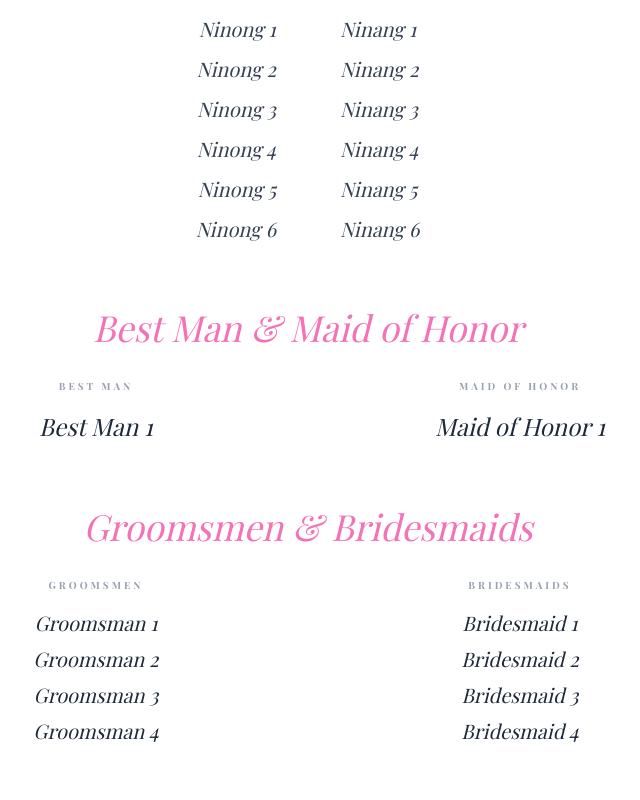
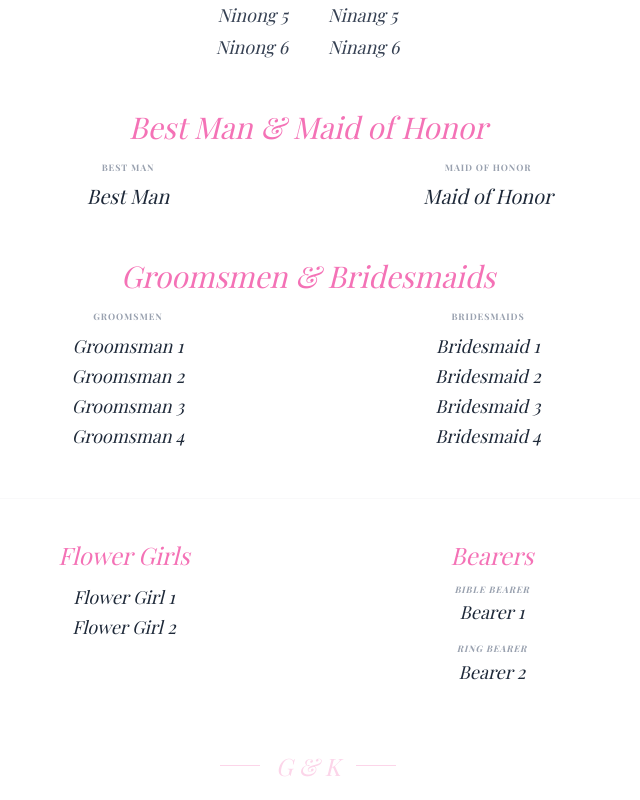
Before and after one commit to shekinahgran/wedding-website, a React (Vite) app: page / in a window 1280 px wide. Shown: the part 3940-4740 px from the top of the page, without its empty margins (332-972 px from the left). Built offline with nearby package versions, Linux system fonts and the light colour scheme; a web font is replaced by a local one.

Commit message:
minor revision

```diff
--- a/src/components/Entourage.tsx
+++ b/src/components/Entourage.tsx
@@ -1,11 +1,26 @@
 import React from 'react';
 import { motion } from 'framer-motion';
 
+interface MemberPair {
+  left?: string;
+  right?: string;
+  label?: string;
+  name?: string;
+  names?: string[];
+}
+
+interface EntourageGroup {
+  role: string;
+  isSplit?: boolean;
+  isPair?: boolean;
+  members: (string | MemberPair)[];
+}
+
 const Entourage: React.FC = () => {
-  const entourageGroups = [
+  const entourageGroups: EntourageGroup[] = [
     {
       role: 'Wedding Officiant',
-      members: ['Pastor Victor Ricalde']
+      members: ['Pastor [name]']
     },
     {
       role: 'Principal Sponsors',
@@ -23,8 +38,8 @@ const Entourage: React.FC = () => {
       role: 'Best Man & Maid of Honor',
       isPair: true,
       members: [
-        { label: 'Best Man', name: 'Best Man 1' },
-        { label: 'Maid of Honor', name: 'Maid of Honor 1' }
+        { label: 'Best Man', name: 'Best Man' },
+        { label: 'Maid of Honor', name: 'Maid of Honor' }
       ]
     },
     {
@@ -44,80 +59,86 @@ const Entourage: React.FC = () => {
   ];
 
   return (
-    <section id="entourage" className="py-16 md:py-24 px-6 max-w-5xl mx-auto">
-      <div className="text-center mb-16">
-        <h2 className="text-4xl md:text-6xl font-bold mb-4 italic text-gray-800">The Entourage</h2>
-        <div className="w-24 h-1 bg-wildflower-pink mx-auto rounded-full opacity-40"></div>
+    <section id="entourage" className="py-12 md:py-20 px-6 max-w-4xl mx-auto">
+      <div className="text-center mb-10">
+        <h2 className="text-3xl md:text-5xl font-bold mb-3 italic text-gray-800">The Entourage</h2>
+        <div className="w-16 h-0.5 bg-wildflower-pink mx-auto rounded-full opacity-40"></div>
       </div>
 
-      <div className="content-card !p-8 md:!p-16 text-center">
-        <div className="space-y-16">
+      <div className="content-card !p-6 md:!p-10 text-center">
+        <div className="space-y-12">
           {entourageGroups.map((group, index) => (
             <motion.div
               key={group.role}
               initial={{ opacity: 0, y: 10 }}
               whileInView={{ opacity: 1, y: 0 }}
               viewport={{ once: true }}
-              transition={{ delay: index * 0.1 }}
-              className="space-y-8"
+              transition={{ delay: index * 0.05 }}
+              className="space-y-4"
             >
-              <h3 className="text-wildflower-pink font-serif text-3xl md:text-4xl italic">{group.role}</h3>
+              <h3 className="text-wildflower-pink font-serif text-2xl md:text-3xl italic">{group.role}</h3>
 
               {group.isSplit ? (
-                <div className="grid grid-cols-1 md:grid-cols-2 gap-x-16 gap-y-3 max-w-2xl mx-auto">
-                  {group.members.map((pair: any, i: number) => (
+                <div className="grid grid-cols-2 gap-x-4 md:gap-x-10 gap-y-1 max-w-xl mx-auto">
+                  {group.members.map((item, i) => {
+                    const pair = item as MemberPair;
+                    return (
                       <React.Fragment key={i}>
-                      <p className="text-lg md:text-xl text-gray-700 font-serif italic md:text-right">{pair.left}</p>
-                      <p className="text-lg md:text-xl text-gray-700 font-serif italic md:text-left">{pair.right}</p>
+                        <p className="text-base md:text-lg text-gray-700 font-serif italic text-right">{pair.left}</p>
+                        <p className="text-base md:text-lg text-gray-700 font-serif italic text-left">{pair.right}</p>
                       </React.Fragment>
-                  ))}
+                    );
+                  })}
                 </div>
               ) : group.isPair ? (
-                <div className="grid grid-cols-1 md:grid-cols-2 gap-12 md:gap-20 max-w-3xl mx-auto">
-                  {group.members.map((item: any, i: number) => (
-                    <div key={i} className="space-y-4">
-                      <h4 className="text-[10px] uppercase tracking-[0.3em] text-gray-400 font-bold">{item.label}</h4>
-                      {item.name ? (
-                        <p className="text-xl md:text-2xl text-gray-800 font-serif italic">{item.name}</p>
+                <div className="grid grid-cols-2 gap-6 md:gap-12 max-w-2xl mx-auto">
+                  {group.members.map((item, i) => {
+                    const pair = item as MemberPair;
+                    return (
+                      <div key={i} className="space-y-2">
+                        <h4 className="text-[9px] uppercase tracking-widest text-gray-400 font-bold">{pair.label}</h4>
+                        {pair.name ? (
+                          <p className="text-lg md:text-xl text-gray-800 font-serif italic">{pair.name}</p>
                         ) : (
-                        <div className="space-y-2">
-                          {item.names.map((n: string) => (
-                            <p key={n} className="text-lg md:text-xl text-gray-800 font-serif italic">{n}</p>
+                          <div className="space-y-0.5">
+                            {pair.names?.map((n: string) => (
+                              <p key={n} className="text-base md:text-lg text-gray-800 font-serif italic">{n}</p>
                             ))}
                           </div>
                         )}
                       </div>
-                  ))}
+                    );
+                  })}
                 </div>
               ) : (
-                <div className="space-y-2">
-                  {group.members.map((name: any) => (
-                    <p key={name} className="text-xl md:text-2xl text-gray-800 font-serif italic">{name}</p>
+                <div className="space-y-1">
+                  {group.members.map((name, i) => (
+                    <p key={i} className="text-lg md:text-xl text-gray-800 font-serif italic">{name as string}</p>
                   ))}
                 </div>
               )}
             </motion.div>
           ))}
 
-          <div className="pt-16 border-t border-gray-100/50">
-            <div className="grid grid-cols-1 md:grid-cols-2 gap-12 md:gap-24 items-start max-w-4xl mx-auto">
-              <div className="space-y-6">
-                <h3 className="text-wildflower-pink font-serif text-3xl italic">Flower Girls</h3>
-                <div className="space-y-2">
-                  <p className="text-lg md:text-xl text-gray-800 font-serif italic">Flower Girl 1</p>
-                  <p className="text-lg md:text-xl text-gray-800 font-serif italic">Flower Girl 2</p>
+          <div className="pt-10 border-t border-gray-100/50">
+            <div className="grid grid-cols-2 gap-8 md:gap-16 items-start max-w-2xl mx-auto">
+              <div className="space-y-3">
+                <h3 className="text-wildflower-pink font-serif text-2xl italic">Flower Girls</h3>
+                <div className="space-y-0.5">
+                  <p className="text-base md:text-lg text-gray-800 font-serif italic">Flower Girl 1</p>
+                  <p className="text-base md:text-lg text-gray-800 font-serif italic">Flower Girl 2</p>
                 </div>
               </div>
-              <div className="space-y-6">
-                <h3 className="text-wildflower-pink font-serif text-3xl italic">Bearers</h3>
-                <div className="grid grid-cols-1 gap-6 text-gray-800 font-serif italic">
+              <div className="space-y-3">
+                <h3 className="text-wildflower-pink font-serif text-2xl italic">Bearers</h3>
+                <div className="grid grid-cols-1 gap-4 text-gray-800 font-serif italic">
                   <div>
-                    <p className="text-[10px] text-gray-400 uppercase tracking-widest mb-1 font-bold">Bible Bearer</p>
-                    <p className="text-lg md:text-xl">Bearer 1</p>
+                    <p className="text-[9px] text-gray-400 uppercase tracking-widest mb-0.5 font-bold">Bible Bearer</p>
+                    <p className="text-base md:text-lg">Bearer 1</p>
                   </div>
                   <div>
-                    <p className="text-[10px] text-gray-400 uppercase tracking-widest mb-1 font-bold">Ring Bearer</p>
-                    <p className="text-lg md:text-xl">Bearer 2</p>
+                    <p className="text-[9px] text-gray-400 uppercase tracking-widest mb-0.5 font-bold">Ring Bearer</p>
+                    <p className="text-base md:text-lg">Bearer 2</p>
                   </div>
                 </div>
               </div>
@@ -125,10 +146,10 @@ const Entourage: React.FC = () => {
           </div>
         </div>
 
-        <div className="mt-24 flex justify-center items-center gap-6 text-wildflower-pink opacity-40">
-          <div className="h-px w-16 bg-current"></div>
-          <span className="font-serif italic text-3xl">G & K</span>
-          <div className="h-px w-16 bg-current"></div>
+        <div className="mt-16 flex justify-center items-center gap-4 text-wildflower-pink opacity-30">
+          <div className="h-px w-10 bg-current"></div>
+          <span className="font-serif italic text-2xl">G & K</span>
+          <div className="h-px w-10 bg-current"></div>
         </div>
       </div>
     </section>
```
Also changed, not shown: src/components/Attire.tsx (+26 -20 lines). Lines whose indentation alone changed are shown as unchanged.
